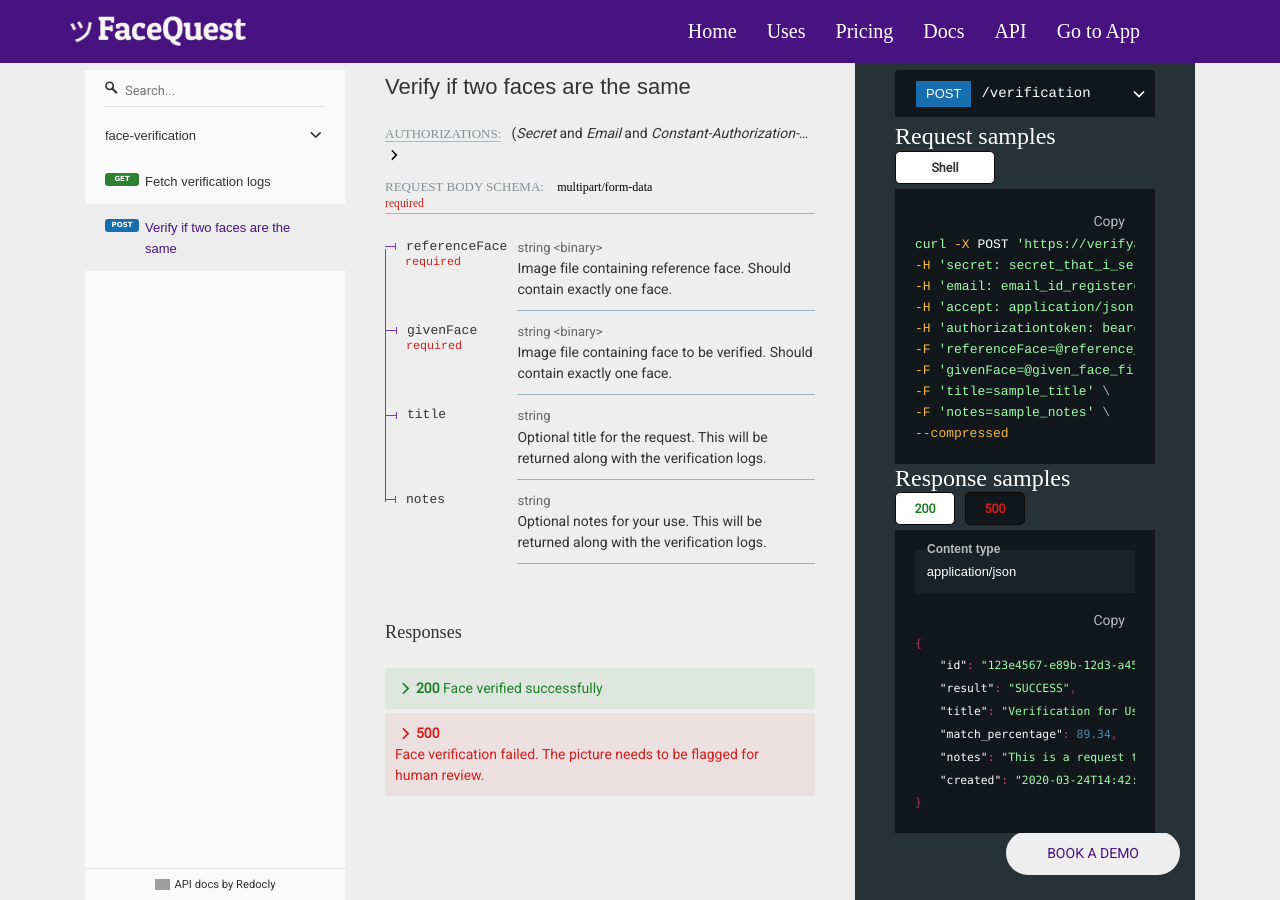
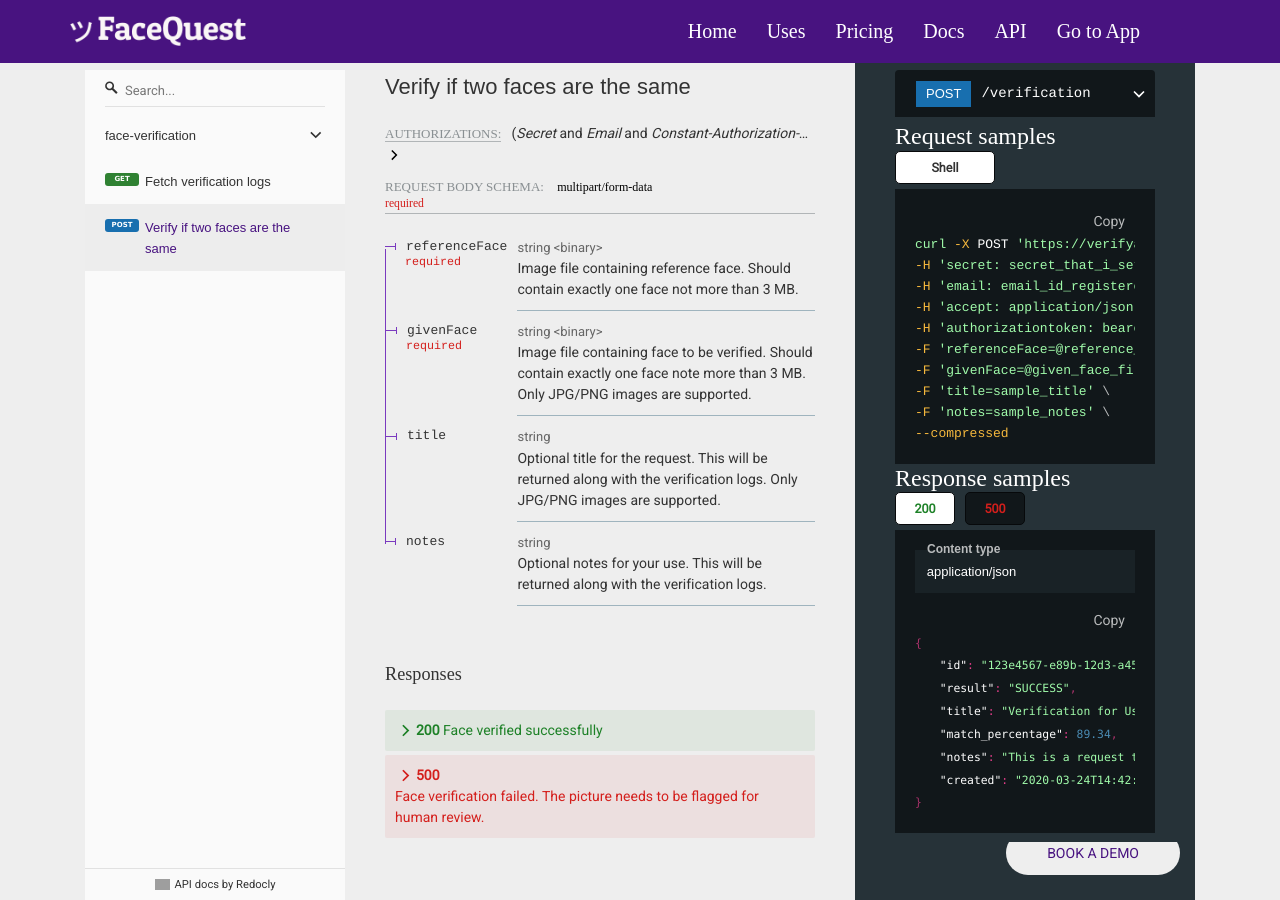
Before and after one commit to ampyard/facequest, a Jekyll site: the page built from api-docs.html, in a window 1280 px wide and 900 px high, scrolled down 1279 px. Built offline with Jekyll 4.4.1, drawn with Linux system fonts in a browser that asks for light colours; nearby versions of some CDN libraries; some web fonts are replaced; comment, search, counter and statistics services are not loaded; grey boxes are pictures that could not be loaded.

Commit message:
terms of use change

```diff
--- a/openapi-definition.yml
+++ b/openapi-definition.yml
@@ -82,17 +82,17 @@
                 referenceFace:
                   type: string
                   description: Image file containing reference face. Should contain exactly
-                    one face.
+                    one face not more than 3 MB.
                   format: binary
                 givenFace:
                   type: string
                   description: Image file containing face to be verified. Should contain
-                    exactly one face.
+                    exactly one face note more than 3 MB. Only JPG/PNG images are supported.
                   format: binary
                 title:
                   type: string
                   description: Optional title for the request.  This will be returned along
-                    with the verification logs.
+                    with the verification logs. Only JPG/PNG images are supported.
                 notes:
                   type: string
                   description: Optional notes for your use.  This will be returned along
--- a/termsofuse.html
+++ b/termsofuse.html
@@ -34,7 +34,7 @@
             addition to functionality of the Site shall be subject to these Terms.  All copyright and other proprietary notices on the Site must be retained on all copies thereof.</p>
 
           <p>Company reserves the right to change, suspend, or cease the Site with or without notice to you.  You approved that Company will not be held liable to you or any third-party for any change, interruption, or termination of the Site or any
-            part.</p>
+            part.  Terms and conditions set forth in this page are subject to change by the company.</p>
 
           <p>Excluding any User Content that you may provide, you are aware that all the intellectual property rights, including copyrights, patents, trademarks, and trade secrets, in the Site and its content are owned by Company or Company’s
             suppliers. Note that these Terms and access to the Site do not give you any rights, title or interest in or to any intellectual property rights, except for the limited access rights expressed in Section 2.1. Company and its suppliers
```
Also changed, not shown: other parts of termsofuse.html (+1 -1 lines).
